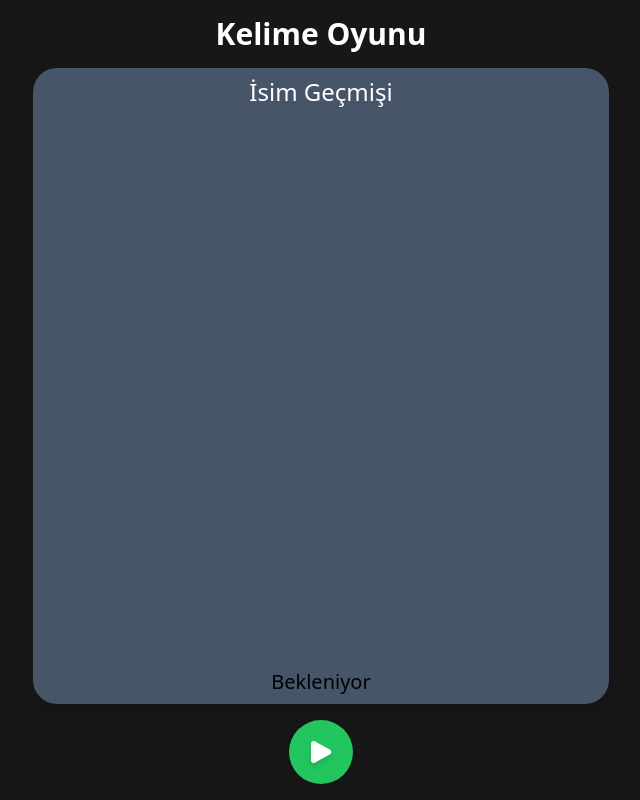
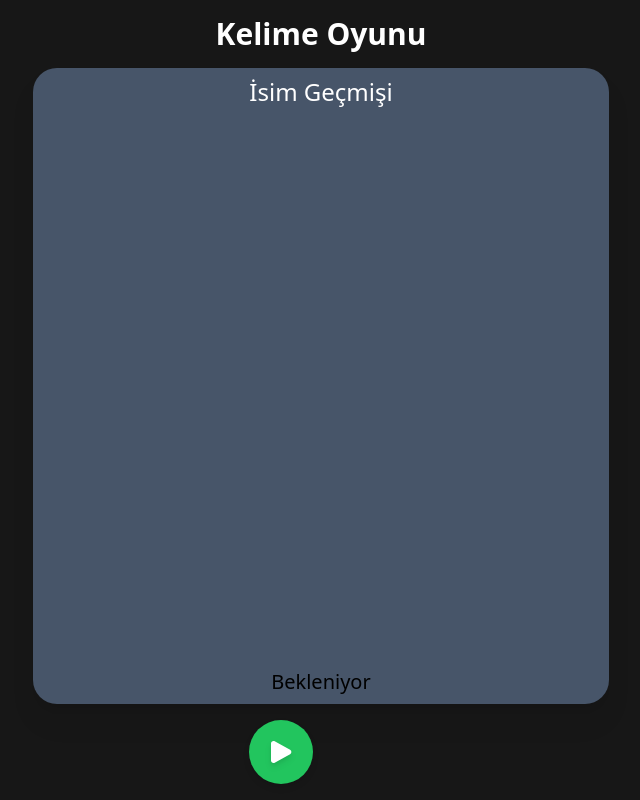
Before and after one commit to BatuhanTopcu/react-kelime-oyunu, a React (Create React App) app: page / in a window 1280 px wide. Shown: the whole page, without its empty margins (319-959 px from the left). Built offline with nearby package versions, Linux system fonts and the light colour scheme.

Commit message:
button component generalized. timer added.

```diff
--- a/src/App.tsx
+++ b/src/App.tsx
@@ -1,20 +1,32 @@
 import React from 'react';
 import MessageContainer from './components/MessageContainer';
-import PlayButton from './components/PlayButton';
+import CustomButton from './components/CustomButton';
+import Timer from './components/Timer';
 import { useGameContext } from './context/gameContext';
 import { GameState } from './types/gameTypes';
+import GAME_SETTINGS from './utils/gameSettings';
+import { PlaySvg, ReplaySvg } from './components/Svg';
 
 function App() {
-  const { startGame, gameState, nameHistory, canStart } = useGameContext();
+  const { startGame, gameState, nameHistory, canStart, remainingTime } = useGameContext();
   return (
     <div className="w-screen h-screen flex justify-between items-center bg-neutral-900 flex-col overflow-hidden gap-4 py-4 px-2 md:px-0">
       <h1 className="text-white font-bold text-3xl">Kelime Oyunu</h1>
       <MessageContainer messages={nameHistory} systemMsg={gameState} />
-      <PlayButton
-        disabled={!canStart}
-        type={gameState === GameState.IDLE ? 'start' : 'replay'}
-        onClick={() => startGame()}
-      />
+      <div className="flex gap-4">
+        <CustomButton
+          disabled={!canStart}
+          className={`${canStart ? 'bg-green-500 hover:bg-green-700' : 'bg-zinc-600'}`}
+          onClick={() => startGame()}
+        >
+          {gameState === GameState.IDLE ? PlaySvg : ReplaySvg}
+        </CustomButton>
+        <Timer
+          time={remainingTime}
+          maxTime={GAME_SETTINGS.SPEAK_TIME_MS / 1000}
+          showTime={gameState === GameState.PLAYER_TURN || gameState === GameState.COMPUTER_TURN}
+        />
+      </div>
     </div>
   );
 }
--- /dev/null
+++ b/src/components/CustomButton.tsx
@@ -0,0 +1,12 @@
+import React from 'react';
+
+type PlayButtonProps = Omit<React.ButtonHTMLAttributes<HTMLButtonElement>, 'type'>;
+
+export default function CustomButton(props: PlayButtonProps) {
+  const { children, className, ...rest } = props;
+  return (
+    <button className={`action-button tra-300 ${className || ''}`} type="button" {...rest}>
+      {children}
+    </button>
+  );
+}
--- a/src/components/PlayButton.tsx
+++ b/src/components/Svg.tsx
@@ -1,12 +1,6 @@
 import React from 'react';
 
-type PlayButtonProps = {
-  onClick: () => void;
-  disabled: boolean;
-  type: 'start' | 'replay';
-};
-
-const PlaySvg = (
+export const PlaySvg = (
   <svg xmlns="http://www.w3.org/2000/svg" viewBox="0 0 24 24" fill="currentColor" className="w-8 h-8 drop-shadow-md">
     <path
       fillRule="evenodd"
@@ -16,7 +10,7 @@ const PlaySvg = (
   </svg>
 );
 
-const ReplaySvg = (
+export const ReplaySvg = (
   <svg xmlns="http://www.w3.org/2000/svg" viewBox="0 0 24 24" fill="currentColor" className="w-8 h-8 drop-shadow-md">
     <path
       fillRule="evenodd"
@@ -25,18 +19,3 @@ const ReplaySvg = (
     />
   </svg>
 );
-
-export default function PlayButton({ onClick, disabled, type }: PlayButtonProps) {
-  return (
-    <button
-      onClick={onClick}
-      type="button"
-      disabled={disabled}
-      className={`rounded-full w-16 min-h-[4rem] aspect-square flex items-center justify-center text-white drop-shadow-md transition-colors ease duration-300 ${
-        disabled ? 'bg-zinc-600' : 'bg-green-500 hover:bg-green-600'
-      }`}
-    >
-      {type === 'start' ? PlaySvg : ReplaySvg}
-    </button>
-  );
-}
--- /dev/null
+++ b/src/components/Timer.tsx
@@ -0,0 +1,17 @@
+import React from 'react';
+
+type TimerProps = { time: number; maxTime: number; showTime: boolean };
+
+const getTimerColor = (time: number, maxTime: number) => {
+  const timePercent = time / maxTime;
+  if (timePercent < 0.3) return 'bg-red-500';
+  if (timePercent < 0.7) return 'bg-orange-500';
+  return 'bg-green-500';
+};
+
+export default function Timer({ time, maxTime, showTime }: TimerProps) {
+  const color = getTimerColor(time, maxTime);
+  return (
+    <div className={`${color} ${showTime ? 'scale-100' : 'scale-0'} action-button tra-300`}>{showTime && time}</div>
+  );
+}
--- a/src/index.css
+++ b/src/index.css
@@ -20,3 +20,12 @@
 .scrollbar::-webkit-scrollbar-thumb:hover {
   background: #e2e8f0;
 }
+
+@layer components {
+  .action-button {
+    @apply rounded-full text-4xl font-bold w-16 min-h-[4rem] aspect-square flex items-center justify-center text-white drop-shadow-md;
+  }
+  .tra-300 {
+    @apply transition-all ease-in-out duration-300;
+  }
+}
--- a/src/utils/gameSettings.ts
+++ b/src/utils/gameSettings.ts
@@ -1,6 +1,6 @@
 const GAME_SETTINGS = {
   SPEAK_TIME_MS: 8000,
-  SLEEP_BETWEEN_ROUNDS_MS: 1500,
+  SLEEP_BETWEEN_ROUNDS_MS: 500,
   COMPUTER_TIME_ERROR_PERCENT: 5,
   COMPUTER_SELECT_WORD_ERROR_PERCENT: 5,
 } as const;
```
Also changed, not shown: 1 other file (tests, documents, lock files or other folders).
